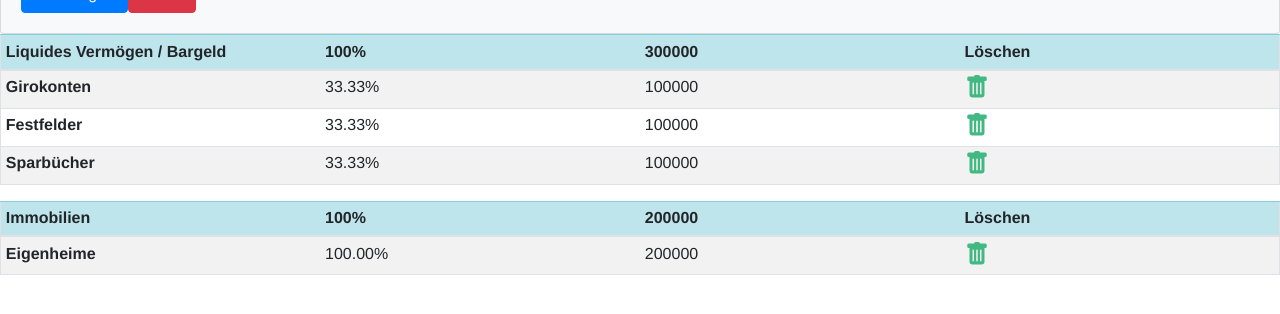
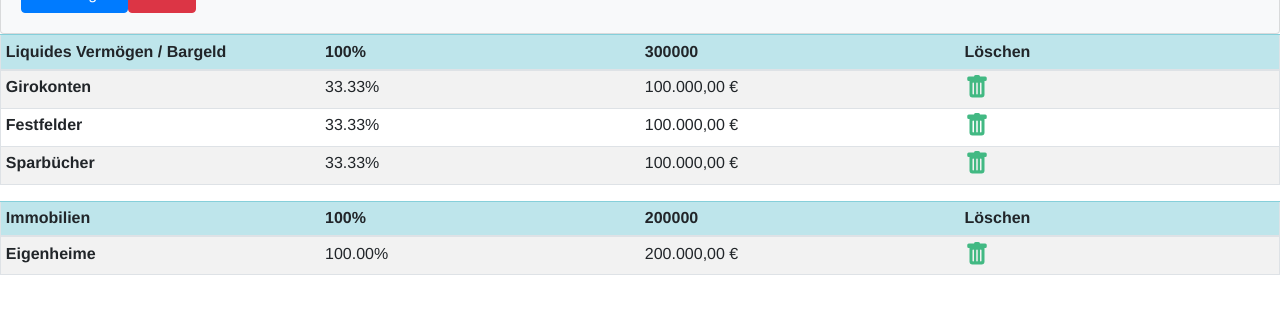
Before and after one commit to afshad1/pbs, a Vue app: page / in a window 1280 px wide. Shown: the part 288-602 px from the top of the page. Built offline with nearby package versions, Linux system fonts and the light colour scheme.

Commit message:
currency format and calculations of percentage by stored category sum

```diff
--- a/src/components/PBSTable.vue
+++ b/src/components/PBSTable.vue
@@ -71,14 +71,21 @@ export default {
         {
           key: 'percent',
           label: '100%',
-          formatter: (value, key, item) => {
-            // this.calcKatSum(item.kat) might be not cheap as it calculates sum on each row
-            // - todo better way, without formatter and with function
-            const result = ((item.value / this.calcKatSum(item.kat)) * 100).toFixed(2).concat('%');
+          formatter: (val, key, item) => {
+            // Get pre-calculated sum value of category to avoid recalculation on each call
+            const index = this.aktiva_kats.findIndex(({ value }) => value === item.kat);
+            const result = ((item.value / this.aktiva_kats[index].sum) * 100).toFixed(2).concat('%');
             return result;
           },
         },
-        { key: 'value', label: 'Value' },
+        {
+          key: 'value',
+          label: 'Value',
+          formatter: (item) => {
+            const result = this.formatCurrency(item);
+            return result;
+          },
+        },
         { key: 'delete', label: 'Löschen' },
       ],
       pbsdata: [
@@ -127,13 +134,10 @@ export default {
       filteredData.forEach((k) => {
         katSum += (parseFloat(k.value));
       });
+      // Add category sum to array to avoid recalculations
+      const index = this.aktiva_kats.findIndex(({ value }) => value === kat);
+      this.aktiva_kats[index].sum = katSum;
       return katSum;
-    },
-    // TODO: Calculations of percentage
-    calcKatPercent() {
-      const percentSum = 0;
-
-      return percentSum;
     },
   },
   watch: {
--- a/src/main.js
+++ b/src/main.js
@@ -15,6 +15,19 @@ Vue.use(IconsPlugin);
 
 Vue.config.productionTip = false;
 
+Vue.mixin({
+  methods: {
+    capitalizeFirstLetter: (str) => str.charAt(0).toUpperCase() + str.slice(1),
+    formatCurrency(num) {
+      const result = new Intl.NumberFormat('de-DE', {
+        style: 'currency',
+        currency: 'EUR',
+      }).format(num);
+      return result;
+    },
+  },
+});
+
 new Vue({
   render: (h) => h(App),
 }).$mount('#app');
```
